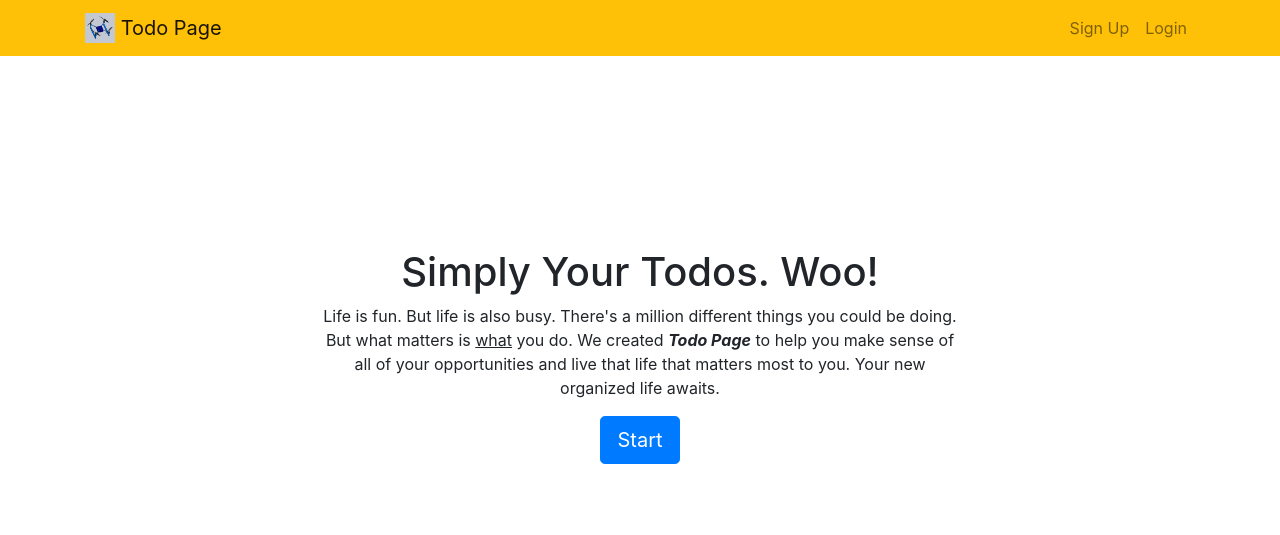
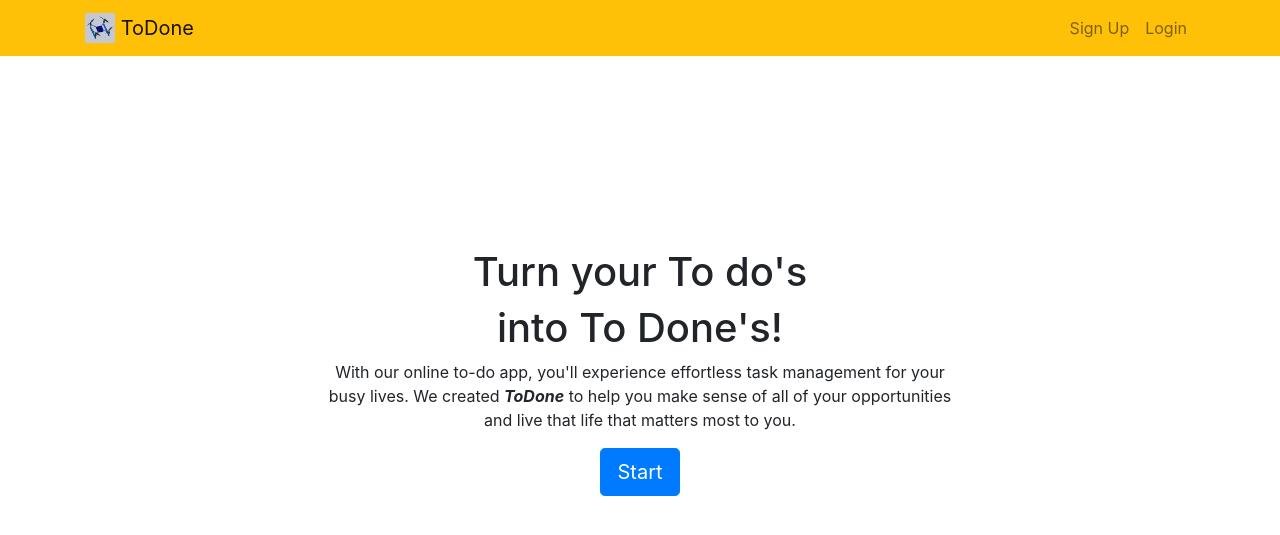
Before and after one commit to SiyungCho/django-todo-list-website, a Django app: page / in a window 1280 px wide. Shown: the top 535 px of the page. Run offline with Django 4.2, Linux system fonts and the light colour scheme; some libraries are stand-ins or nearby versions.

Commit message:
fix slogan

```diff
--- a/todo/templates/todo/base.html
+++ b/todo/templates/todo/base.html
@@ -10,7 +10,7 @@
     <link rel="stylesheet" href="https://stackpath.bootstrapcdn.com/bootstrap/4.4.1/css/bootstrap.min.css" integrity="sha384-Vkoo8x4CGsO3+Hhxv8T/Q5PaXtkKtu6ug5TOeNV6gBiFeWPGFN9MuhOf23Q9Ifjh" crossorigin="anonymous">
 
     <link rel="icon" type="image/png"  href="{% static 'todo/logo.png' %}">
-    <title>Todo Page</title>
+    <title>ToDone Page</title>
 </head>
 <body>
 
@@ -19,7 +19,7 @@
 <div class="container">
     <a class="navbar-brand" href="{% url 'home' %}">
          <img src="{% static 'todo/logo.png' %}" width="30" height="30" class="d-inline-block align-top">
-        <span>Todo Page</span>
+        <span>ToDone</span>
     </a>
     <button class="navbar-toggler" type="button" data-toggle="collapse" data-target="#navbarNav" aria-controls="navbarNav" aria-expanded="false" aria-label="Toggle navigation">
         <span class="navbar-toggler-icon"></span>
--- a/todo/templates/todo/home.html
+++ b/todo/templates/todo/home.html
@@ -10,12 +10,12 @@
 <div class="row justify-content-center mt-5">
     <div class="col-md-7 text-center">
 
-        <h1>Simply Your Todos. Woo!</h1>
-        <p>Life is fun. But life is also busy.
-            There's a million different things you could be doing.
-            But what matters is <u>what</u> you do.
-            We created <b><i>Todo Page</i></b> to help you make sense of all of your opportunities and live that life that matters most to you.
-            Your new organized life awaits.</p>
+        <h1>Turn your To do's</h1>
+        <h1>into To Done's!</h1>
+        <p>With our online to-do app, you'll experience effortless task management for your busy lives.
+            We created <b><i>ToDone</i></b> to help you make sense of all of your opportunities
+            and live that life that matters most to you.
+        </p>
     <a role="button" class="btn btn-primary btn-lg" href="{% url 'signup_user' %}">Start</a>
     </div>
 </div>
```
